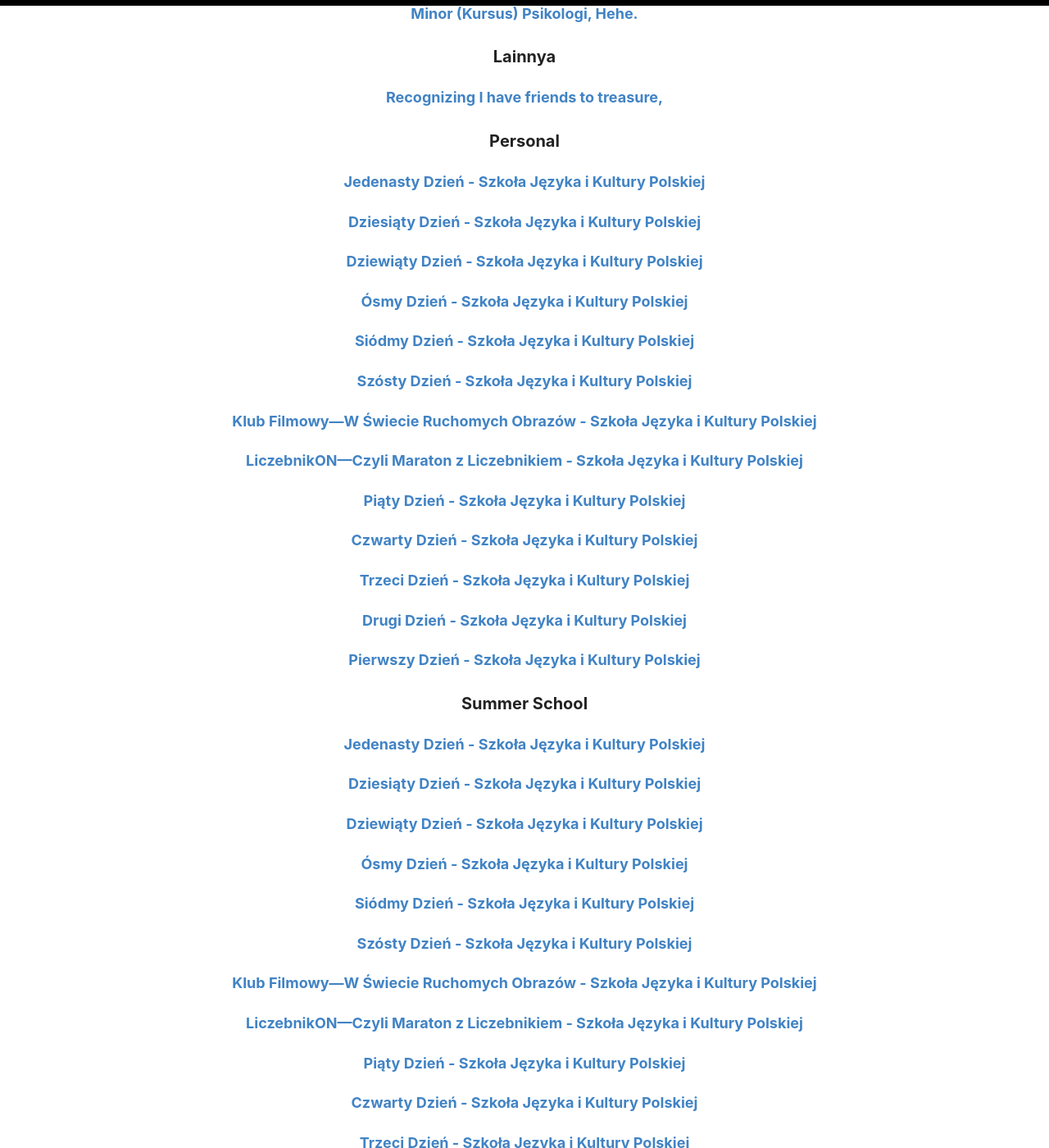
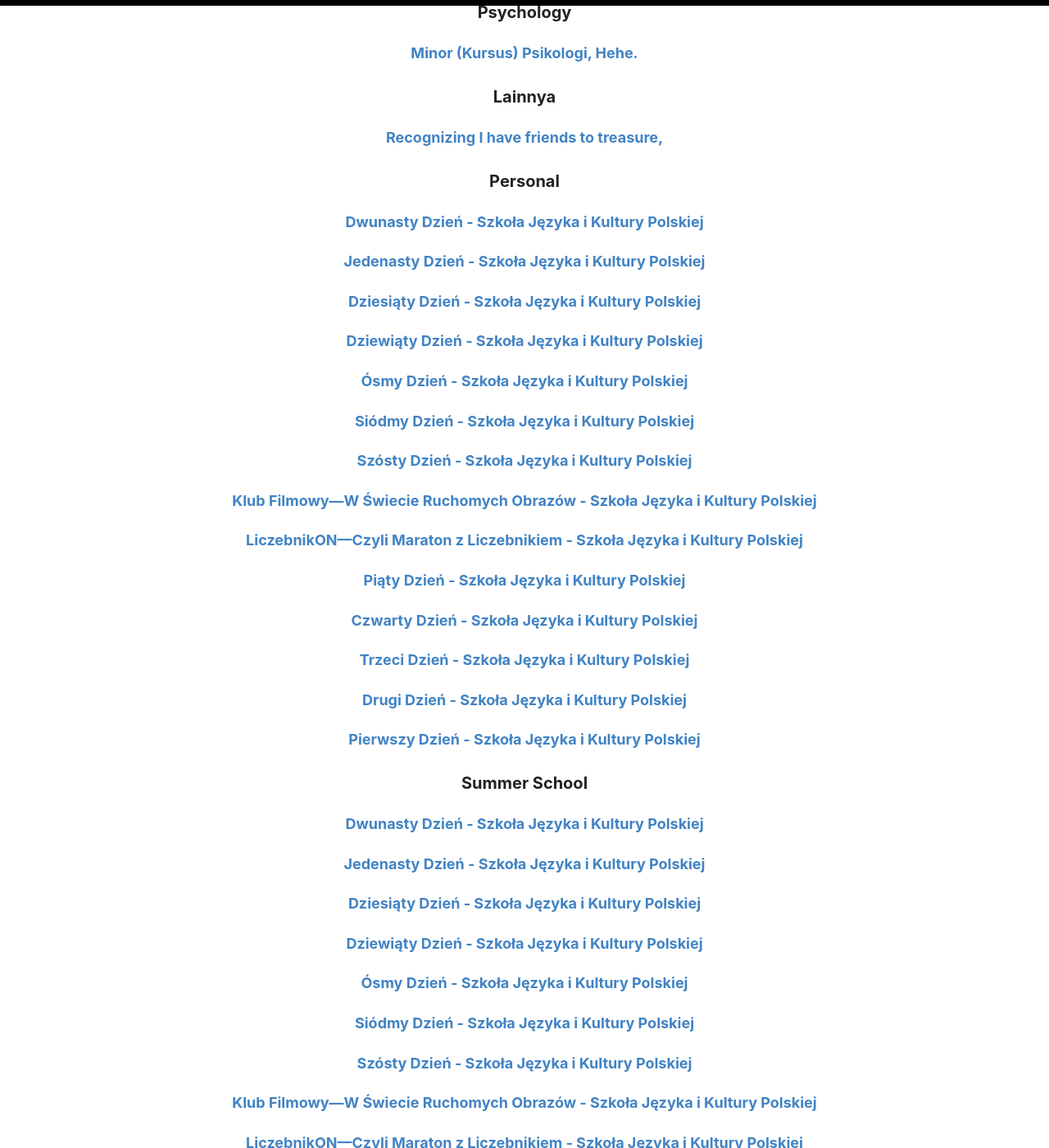
Before and after one commit to determinedguy/cecoret, a Jekyll site: the page built from _pages/categories.md, in a window 1280 px wide and 1400 px high, scrolled down 4097 px. Shown: the whole window at 82% size. Built offline with Jekyll 4.4.1, drawn with Linux system fonts in a browser that asks for light colours; some of the changed text lies outside the part shown.

```diff
--- /dev/null
+++ b/_posts/2023-7-18-sjikp-12.md
@@ -0,0 +1,5 @@
+---
+layout: post
+title: Dwunasty Dzień - Szkoła Języka i Kultury Polskiej
+categories: [Personal, Summer School, Polish, SJiKP, Language, Notes]
+---
```
Also changed, not shown: _posts/2023-7-17-sjikp-11.md (+4 -0 lines).
